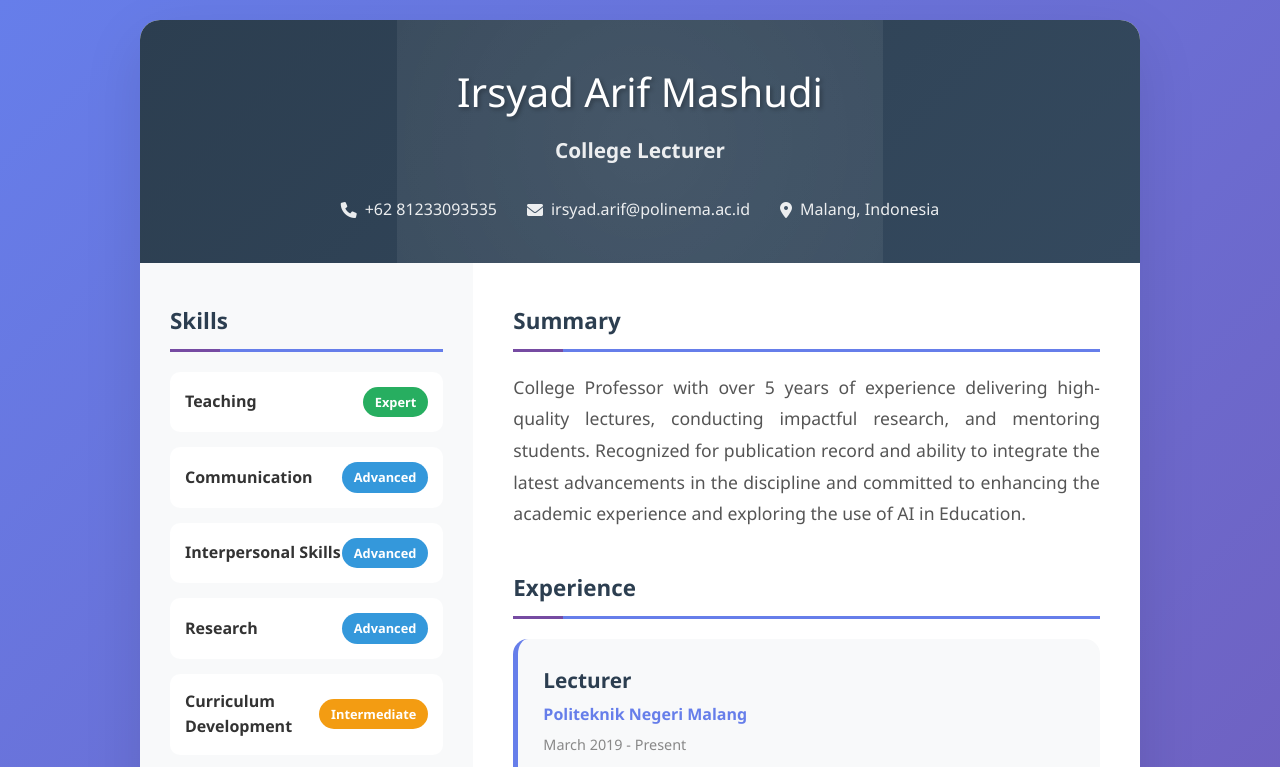
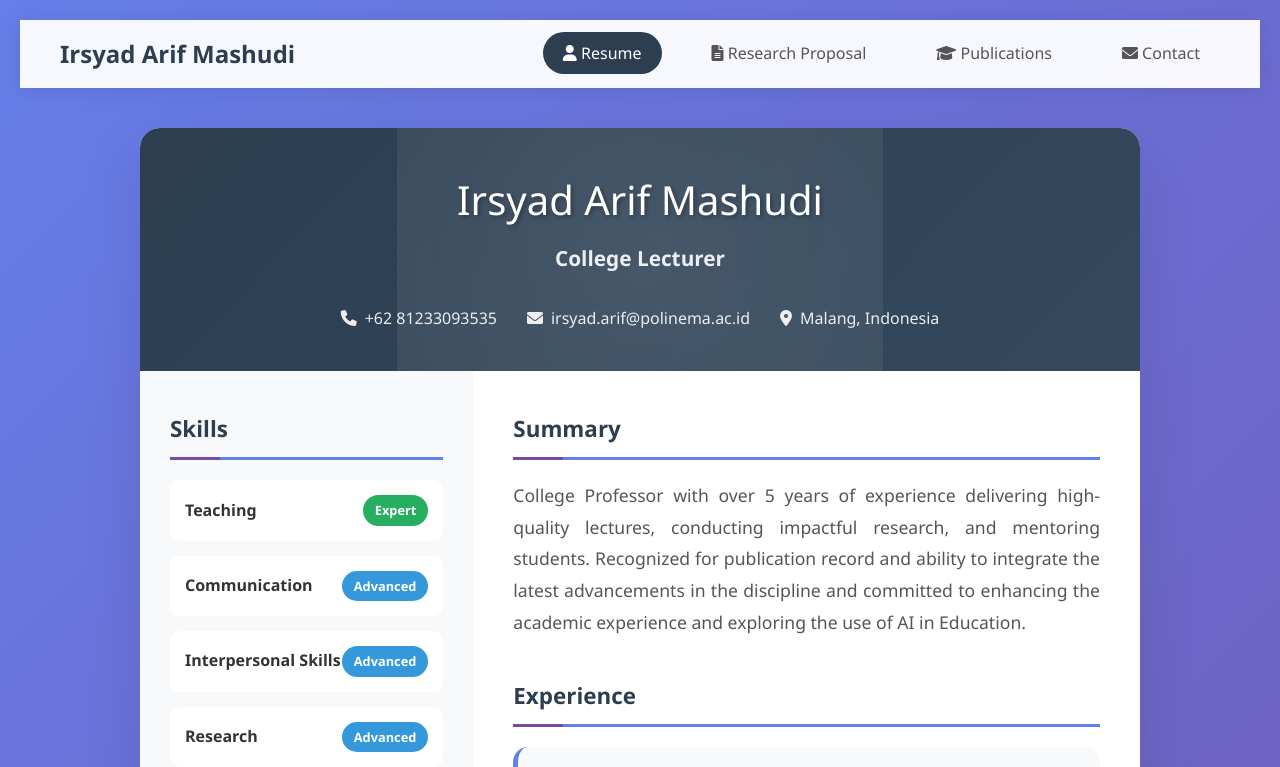
Before and after one commit to daysri/daysri.github.io, a plain HTML site: page index.html in a window 1280 px wide. Shown: the top 767 px of the page. Drawn offline with Linux system fonts and the light colour scheme.

Commit message:
Update index.html

```diff
--- a/index.html
+++ b/index.html
@@ -18,12 +18,74 @@
             color: #333;
             background: linear-gradient(135deg, #667eea 0%, #764ba2 100%);
             min-height: 100vh;
+        }
+
+        .nav-container {
+            background: rgba(255, 255, 255, 0.95);
+            backdrop-filter: blur(10px);
+            padding: 15px 0;
+            position: sticky;
+            top: 0;
+            z-index: 1000;
+            box-shadow: 0 2px 20px rgba(0,0,0,0.1);
+        }
+
+        .nav-content {
+            max-width: 1200px;
+            margin: 0 auto;
+            display: flex;
+            justify-content: space-between;
+            align-items: center;
+            padding: 0 20px;
+        }
+
+        .nav-brand {
+            font-size: 1.5em;
+            font-weight: 600;
+            color: #2c3e50;
+            text-decoration: none;
+        }
+
+        .nav-links {
+            display: flex;
+            gap: 30px;
+            list-style: none;
+        }
+
+        .nav-links a {
+            text-decoration: none;
+            color: #555;
+            font-weight: 500;
+            padding: 10px 20px;
+            border-radius: 25px;
+            transition: all 0.3s ease;
+            position: relative;
+            overflow: hidden;
+        }
+
+        .nav-links a:hover {
+            background: linear-gradient(135deg, #667eea, #764ba2);
+            color: white;
+            transform: translateY(-2px);
+        }
+
+        .nav-links a.active {
+            background: #2c3e50;
+            color: white;
+        }
+
+        body {
+            font-family: 'Segoe UI', Tahoma, Geneva, Verdana, sans-serif;
+            line-height: 1.6;
+            color: #333;
+            background: linear-gradient(135deg, #667eea 0%, #764ba2 100%);
+            min-height: 100vh;
             padding: 20px;
         }
 
         .resume-container {
             max-width: 1000px;
-            margin: 0 auto;
+            margin: 40px auto;
             background: white;
             border-radius: 20px;
             box-shadow: 0 20px 60px rgba(0,0,0,0.1);
@@ -179,9 +241,13 @@
         .date {
             color: #888;
             font-size: 0.9em;
+            margin-bottom: SS5px;
+        }
+        .GPA {
+            color: #888;
+            font-size: 0.9em;
             margin-bottom: 15px;
         }
-
         .job-description {
             color: #555;
         }
@@ -315,6 +381,17 @@
                 grid-template-columns: 1fr;
             }
 
+            .nav-content {
+                flex-direction: column;
+                gap: 20px;
+            }
+
+            .nav-links {
+                gap: 15px;
+                flex-wrap: wrap;
+                justify-content: center;
+            }
+
             .contact-info {
                 flex-direction: column;
                 gap: 15px;
@@ -331,6 +408,18 @@
     </style>
 </head>
 <body>
+    <nav class="nav-container">
+        <div class="nav-content">
+            <a href="#" class="nav-brand">Irsyad Arif Mashudi</a>
+            <ul class="nav-links">
+                <li><a href="#" class="active"><i class="fas fa-user"></i> Resume</a></li>
+                <li><a href="#" onclick="showResearchProposal()"><i class="fas fa-file-alt"></i> Research Proposal</a></li>
+                <li><a href="#"><i class="fas fa-graduation-cap"></i> Publications</a></li>
+                <li><a href="#"><i class="fas fa-envelope"></i> Contact</a></li>
+            </ul>
+        </div>
+    </nav>
+
     <div class="resume-container">
         <header class="header">
             <div class="header-content">
@@ -471,17 +560,24 @@
                         <div class="job-title">Master's Degree in Information Technology</div>
                         <div class="company">Institut Teknologi Sepuluh Nopember</div>
                         <div class="date">June 2012 - June 2014</div>
-                        <div class="date">GPA 3.58</div>
+                        <div class="GPA">GPA 3.58</div>
                     </div>
                     <div class="education-item">
                         <div class="job-title">Bachelor's Degree in Information Technology</div>
                         <div class="company">Institut Teknologi Sepuluh Nopember</div>
                         <div class="date">June 2007 - June 2011</div>
-                        <div class="date">GPA 3.33</div>
+                        <div class="GPA">GPA 3.33</div>
                     </div>
                 </section>
             </main>
         </div>
     </div>
+
+    <script>
+        // Navigation function
+        function showResearchProposal() {
+            alert('This would navigate to the research proposal page. In a real implementation, you would navigate between pages or show/hide sections.');
+        }
+    </script>
 </body>
 </html>
```
